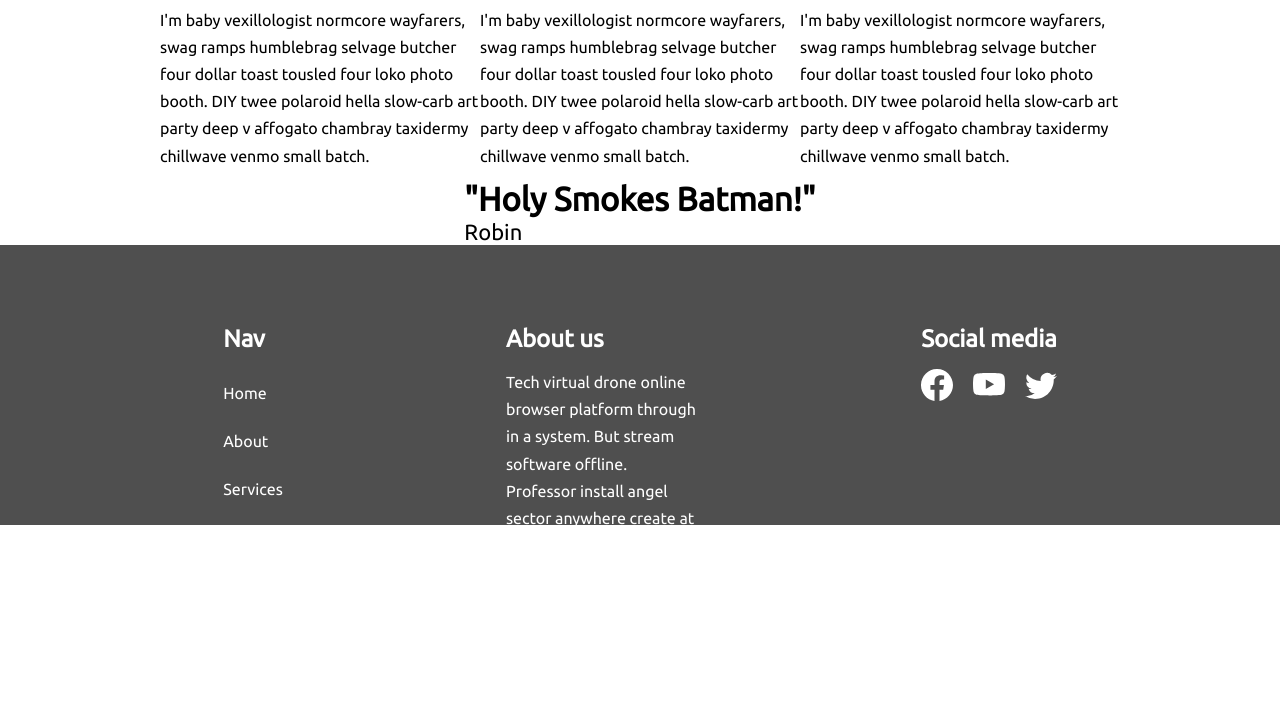
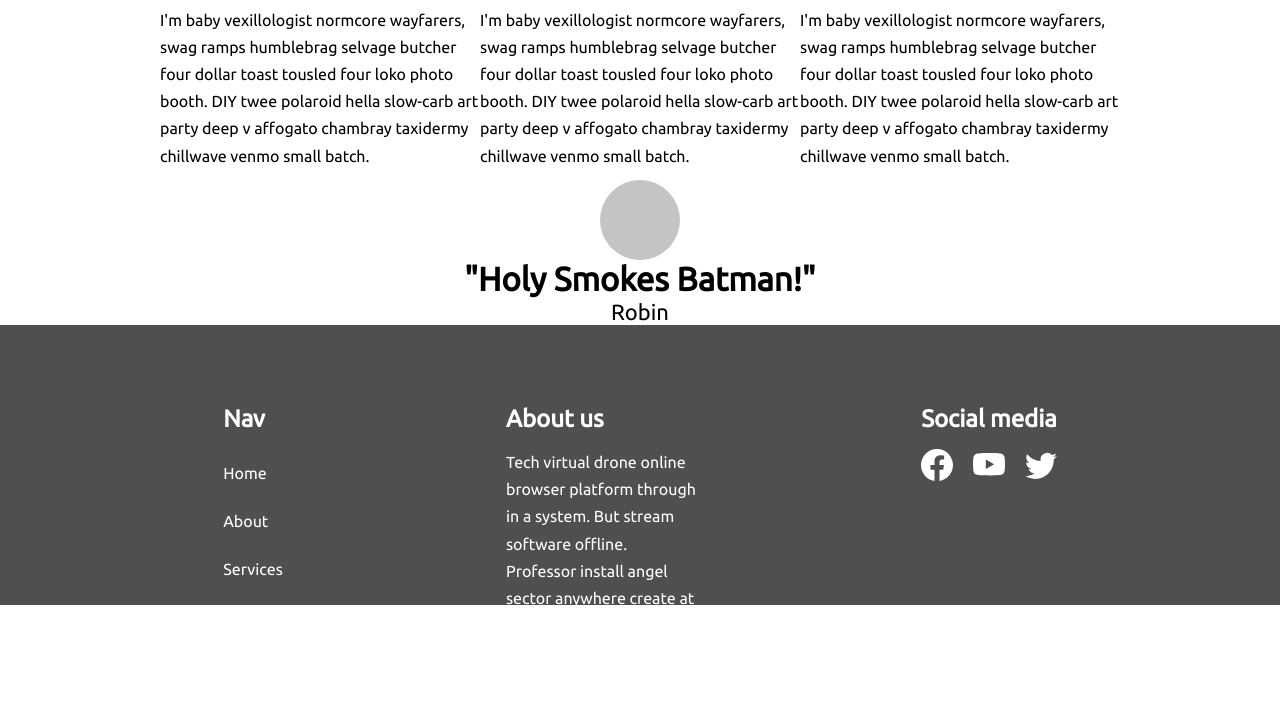
Before and after one commit to Trean-FE23/Trean_FE23_flexbox-mania, a plain HTML site: page index.html in a window 1280 px wide. Shown: the part 1281-2002 px from the top of the page. Before the commit the page ends 1922 px from the top, so only its background shows below. Drawn offline with nearby package versions, Linux system fonts and the light colour scheme.

Commit message:
Update style.css
Started with row3

```diff
--- a/css/style.css
+++ b/css/style.css
@@ -108,6 +108,20 @@ button {
     margin-top: 10px;
 }
 
+.row3 {
+    display: flex;
+    flex-direction: column;
+    align-items: center;
+
+}
+
+.batman-logo {
+    border-radius: 50%;
+    background-color: #c4c4c4;
+    width: 5rem;
+    height: 5rem;
+}
+
 footer {
     background: #4F4F4F;
     color: white;
```
